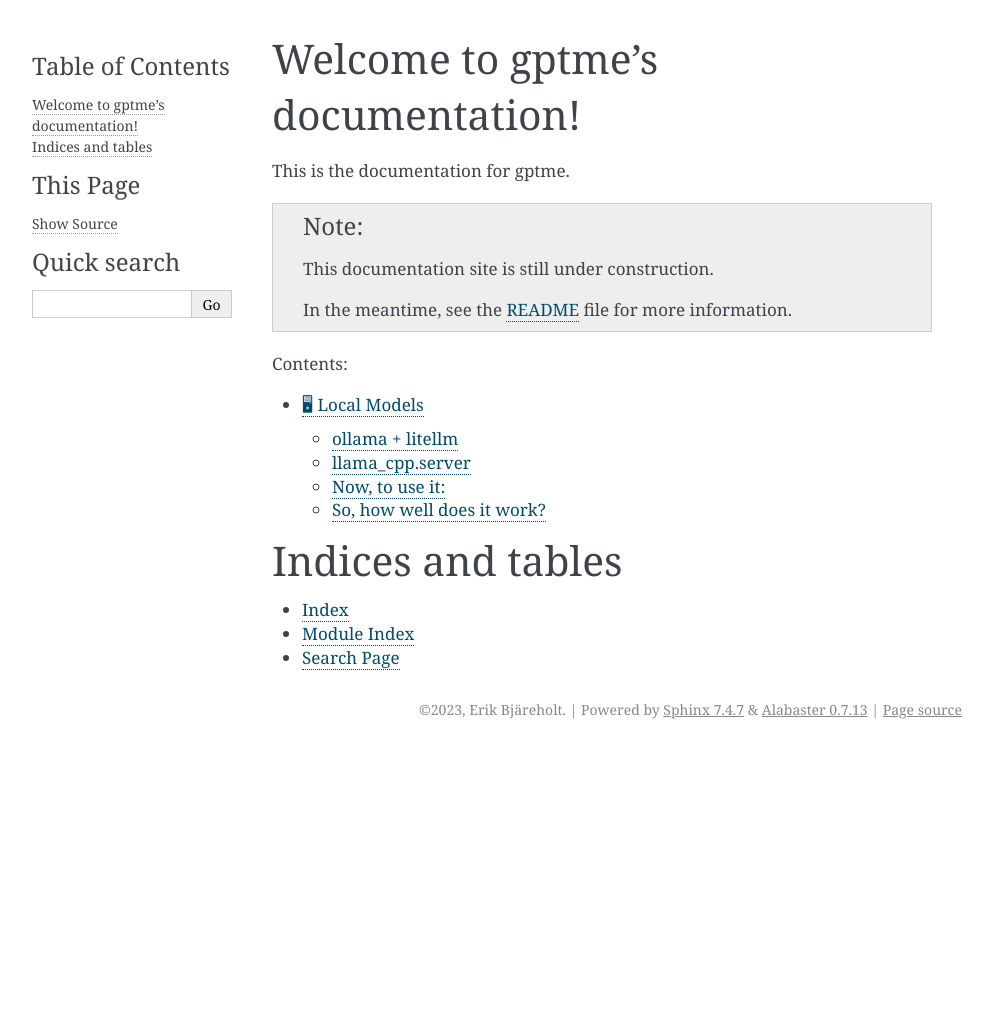
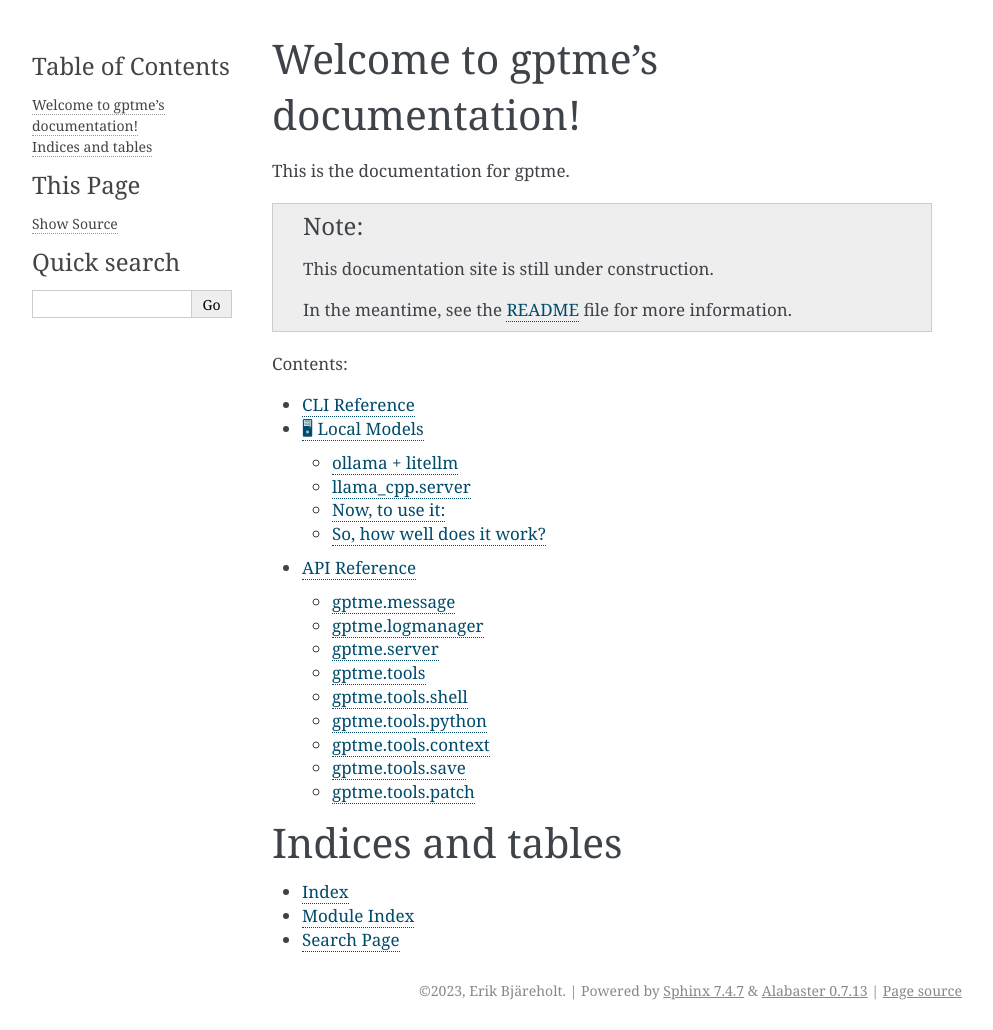
Before and after one commit to get-loose/gptme, a Sphinx documentation site: the page built from docs/index.rst, in a window 1280 px wide. Shown: the whole page, without its empty margins (148-1141 px from the left). Built offline with Sphinx 7.4.7, drawn with Linux system fonts in a browser that asks for light colours; before the commit the page ends 900 px from its top, so only the background shows below that.

```diff
--- /dev/null
+++ b/docs/api.rst
@@ -0,0 +1,58 @@
+API Reference
+=============
+
+Here is the API reference for ``gptme``.
+
+gptme.message
+-------------
+
+.. automodule:: gptme.message
+   :members:
+
+gptme.logmanager
+----------------
+
+.. automodule:: gptme.logmanager
+   :members:
+
+gptme.server
+------------
+
+.. automodule:: gptme.server
+   :members:
+
+gptme.tools
+-----------
+
+.. automodule:: gptme.tools
+   :members:
+
+gptme.tools.shell
+-----------------
+
+.. automodule:: gptme.tools.shell
+   :members:
+
+gptme.tools.python
+------------------
+
+.. automodule:: gptme.tools.python
+   :members:
+
+gptme.tools.context
+-------------------
+
+.. automodule:: gptme.tools.context
+   :members:
+
+gptme.tools.save
+----------------
+
+.. automodule:: gptme.tools.save
+   :members:
+
+gptme.tools.patch
+-----------------
+
+.. automodule:: gptme.tools.patch
+   :members:
--- /dev/null
+++ b/docs/cli.rst
@@ -0,0 +1,6 @@
+CLI Reference
+=============
+
+.. click:: gptme.cli:main
+   :prog: gptme
+   :nested: full
--- a/docs/conf.py
+++ b/docs/conf.py
@@ -6,23 +6,22 @@
 # -- Project information -----------------------------------------------------
 # https://www.sphinx-doc.org/en/master/usage/configuration.html#project-information
 
-project = 'gptme'
-copyright = '2023, Erik Bjäreholt'
-author = 'Erik Bjäreholt'
+project = "gptme"
+copyright = "2023, Erik Bjäreholt"
+author = "Erik Bjäreholt"
 
 # -- General configuration ---------------------------------------------------
 # https://www.sphinx-doc.org/en/master/usage/configuration.html#general-configuration
 
-extensions = ['myst_parser']
+extensions = ["myst_parser", "sphinx.ext.autodoc", "sphinx_click"]
 
 
-templates_path = ['_templates']
-exclude_patterns = ['_build', 'Thumbs.db', '.DS_Store']
-
+templates_path = ["_templates"]
+exclude_patterns = ["_build", "Thumbs.db", ".DS_Store"]
 
 
 # -- Options for HTML output -------------------------------------------------
 # https://www.sphinx-doc.org/en/master/usage/configuration.html#options-for-html-output
 
-html_theme = 'alabaster'
-html_static_path = ['_static']
+html_theme = "alabaster"
+html_static_path = ["_static"]
--- a/docs/index.rst
+++ b/docs/index.rst
@@ -17,7 +17,9 @@ This is the documentation for gptme.
    :maxdepth: 2
    :caption: Contents:
 
+   cli
    local-models
+   api
 
 
 
--- a/pyproject.toml
+++ b/pyproject.toml
@@ -49,6 +49,7 @@ ruff = "*"
 black = "*"
 sphinx = "^7.2.6"
 myst-parser = "^2.0.0"
+sphinx-click = "^5.0.1"
 
 [tool.poetry.extras]
 server = ["llama-cpp-python", "flask"]
```
Also changed, not shown: 8 other files.
